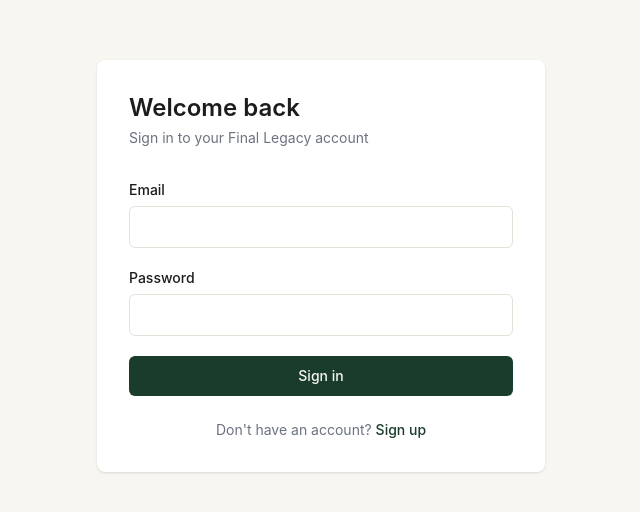
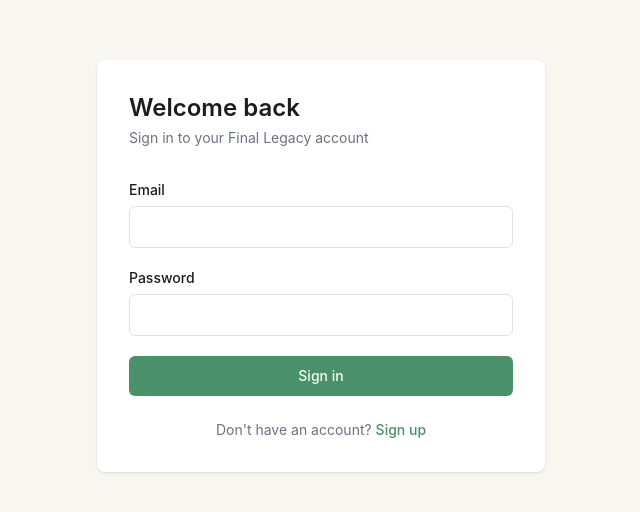
Before and after one commit to ashleyangeliquemoss/final-legacy, a Next.js app: page /login in a window 1280 px wide. Shown: the part 134-646 px from the top of the page, without its empty margins (319-959 px from the left). Built offline with nearby package versions, Linux system fonts and the light colour scheme; no server answers.

Commit message:
fix: update primary green to #4a9068

```diff
--- a/src/app/login/page.tsx
+++ b/src/app/login/page.tsx
@@ -69,7 +69,7 @@
             type="submit"
             disabled={loading}
             className="w-full rounded-md py-2.5 text-sm font-medium transition-colors disabled:opacity-50"
-            style={{backgroundColor: '#1a3d2b', color: '#f8f6f1'}}
+            style={{backgroundColor: '#4a9068', color: '#f8f6f1'}}
           >
             {loading ? 'Signing in...' : 'Sign in'}
           </button>
@@ -77,7 +77,7 @@
 
         <p className="mt-6 text-sm text-center" style={{color: '#6b7280'}}>
           Don't have an account?{' '}
-          <a href="/signup" className="font-medium hover:underline" style={{color: '#1a3d2b'}}>
+          <a href="/signup" className="font-medium hover:underline" style={{color: '#4a9068'}}>
             Sign up
           </a>
         </p>
```
